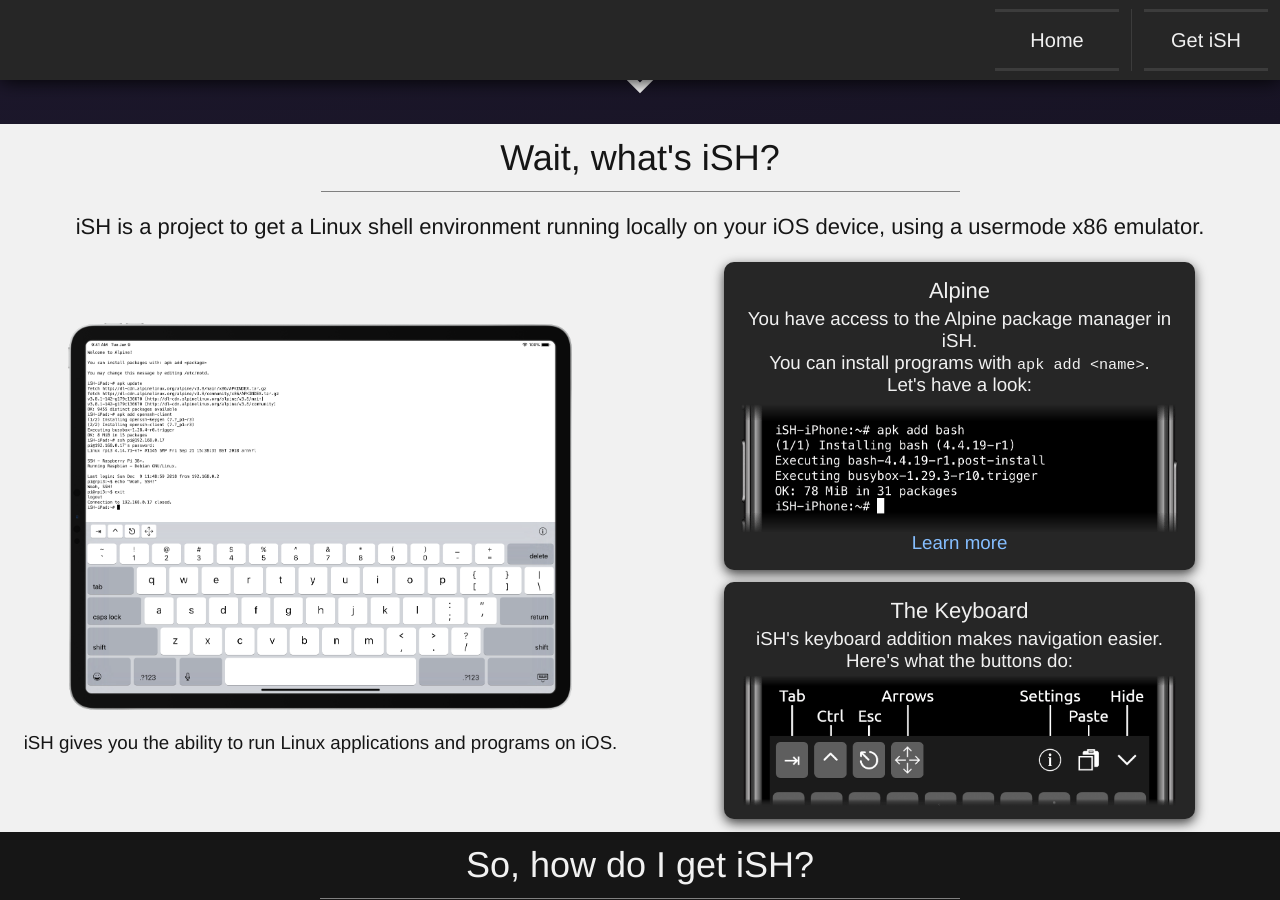
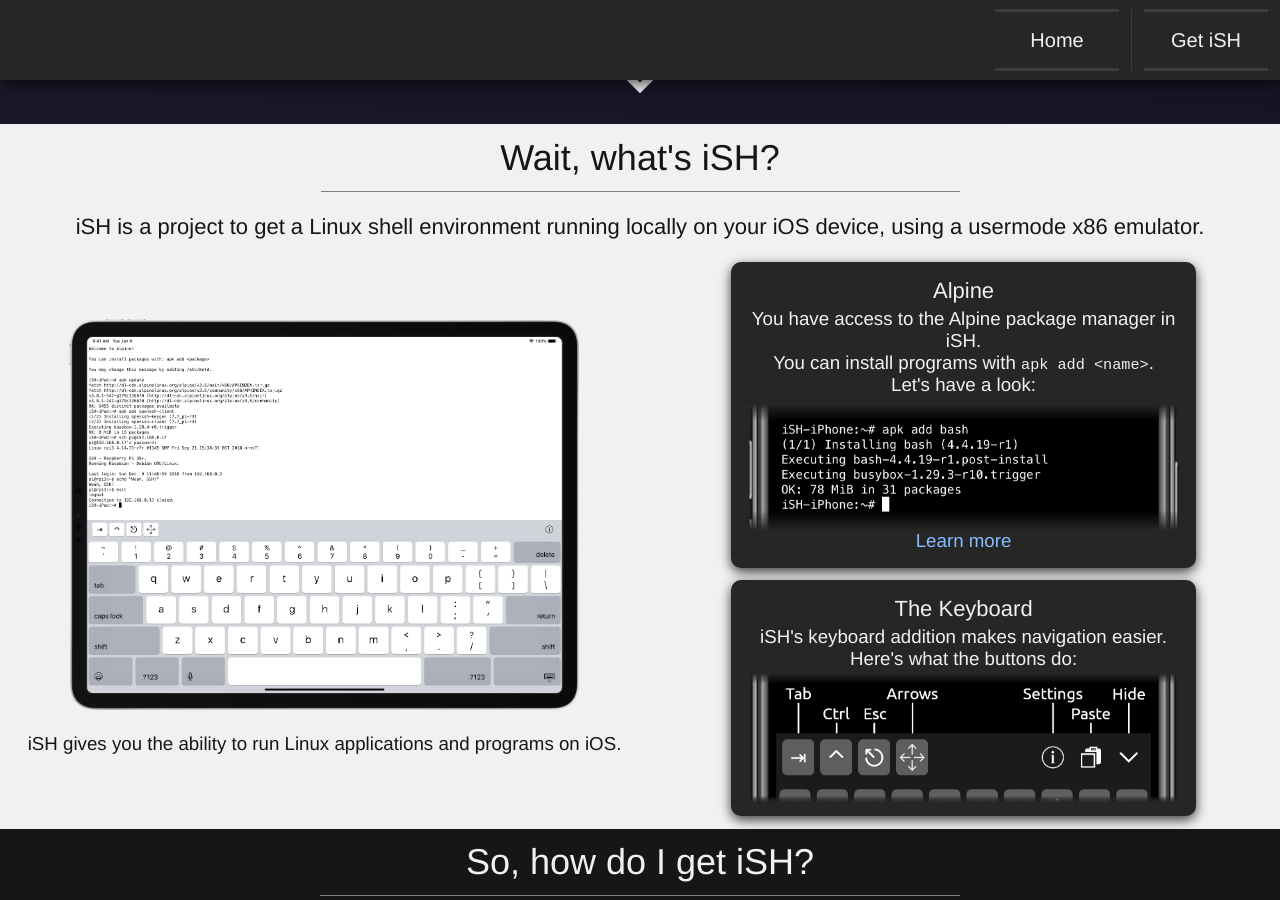
Before and after one commit to ish-app/ish.app, a Jekyll site: the page built from index.html, in a window 1280 px wide and 900 px high, scrolled down 776 px. Built offline with Jekyll 4.4.1, drawn with Linux system fonts in a browser that asks for light colours; grey boxes are pictures that could not be loaded.

Commit message:
Fixed issue where Safari would render new section incorrectly

```diff
--- a/index.html
+++ b/index.html
@@ -27,11 +27,11 @@
         {{ site.title }} is a project to get a Linux shell environment running locally on your iOS device, using a usermode x86 emulator.<br />
     </p>
     <div class="expl">
-        <div class="explbox">
+        <div>
             <img class="ipad" src="assets/front-ipad.png" alt="iSH running on an iPad" />
             <p>{{ site.title }} gives you the ability to run Linux applications and programs on iOS.</p>
         </div>
-        <div class="explbox info">
+        <div class="info">
             <div class="infobox">
                 <p class="meds">Alpine</p>
                 <p>
--- a/style.css
+++ b/style.css
@@ -194,10 +194,6 @@
     justify-content: center;
 }
 
-.explbox {
-    flex: 1;
-}
-
 .info {
     display: flex;
     justify-content: center;
```
